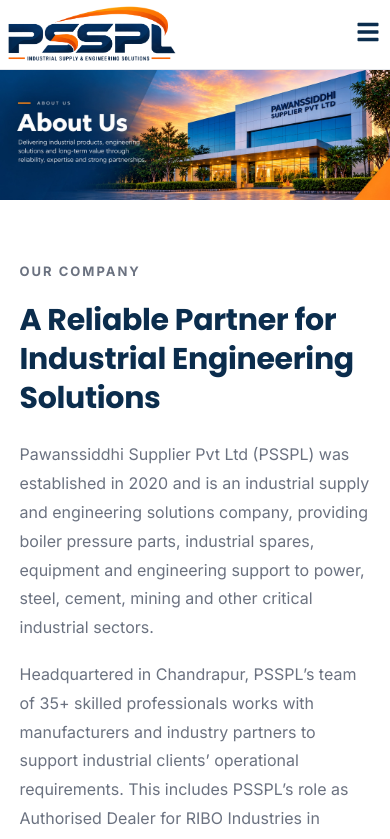
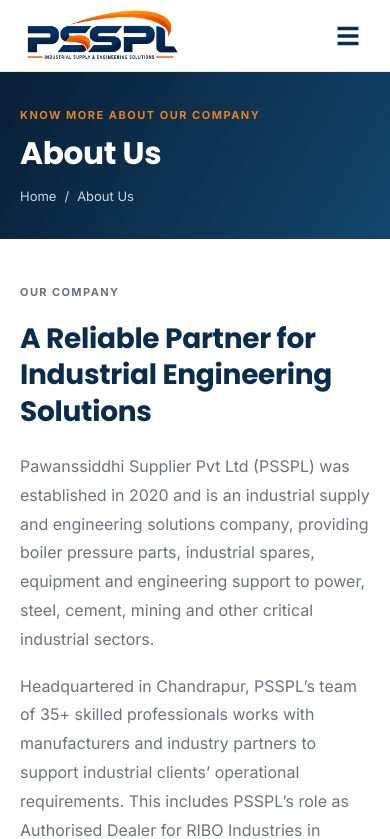
Before and after one commit to zankar21/New_psspl_website, a React (Vite) app: page /about in a window 390 px wide. Shown: the top 839 px of the page. Built offline with nearby package versions, Linux system fonts and the light colour scheme.

Commit message:
Improve mobile spacing navigation and readable page headers

```diff
--- a/src/components/common/PageHero.jsx
+++ b/src/components/common/PageHero.jsx
@@ -9,7 +9,11 @@
   if (artworkSrc) {
     return (
       <section className="page-hero page-hero--artwork" aria-label={title}>
-        <h1 className="page-hero-artwork-title">{title}</h1>
+        <div className="container page-hero-artwork-title">
+          <p className="page-hero-subtitle">{subtitle}</p>
+          <h1>{title}</h1>
+          <Breadcrumbs items={breadcrumbItems} />
+        </div>
         <img
           src={artworkSrc}
           alt=""
--- a/src/styles/responsive.css
+++ b/src/styles/responsive.css
@@ -1,3 +1,10 @@
+/* Keep shared content aligned when component styles set width: 100%. */
+.container.navbar-container,
+.container.hero-container {
+  width: 90%;
+  margin-inline: auto;
+}
+
 /* ========================================
    TABLET - 992px
 ======================================== */
@@ -558,3 +565,95 @@
   }
 
 }
+/* Phone layouts: readable headings, consistent gutters and comfortable controls. */
+@media (max-width: 600px) {
+  .container,
+  .container.navbar-container,
+  .container.hero-container {
+    width: calc(100% - 40px);
+    margin-inline: auto;
+  }
+
+  .navbar { height: 72px; }
+  .navbar-brand-image { width: 162px; }
+  .menu-toggle { display: inline-flex; }
+  .nav-menu { top: 72px; }
+  .nav-menu.active {
+    max-height: calc(100dvh - 72px);
+    overflow-y: auto;
+    padding: 12px 20px 20px;
+    box-shadow: 0 12px 24px rgba(11, 45, 77, 0.12);
+  }
+  .nav-menu a { min-height: 48px; padding: 12px 0; }
+  .nav-menu .contact-button { width: 100%; justify-content: center; }
+
+  .hero { min-height: 0; padding: 48px 0; }
+  .hero-overlay { background: rgba(6, 23, 41, 0.78); }
+  .hero-subtitle { font-size: 11px; line-height: 1.6; letter-spacing: 1.4px; margin-bottom: 16px; }
+  .hero h1 { font-size: clamp(30px, 8vw, 38px); line-height: 1.2; margin-bottom: 20px; }
+  .hero p { font-size: 16px; line-height: 1.7; margin-bottom: 26px; }
+  .hero-buttons { flex-direction: column; align-items: stretch; gap: 12px; }
+  .hero-buttons a { width: 100%; min-height: 48px; border-radius: 4px; }
+
+  /* Banner artwork contains small embedded type; show real text on phones. */
+  .page-hero.page-hero--artwork {
+    padding: 36px 0;
+    background: linear-gradient(120deg, #081f35, #12466e);
+    text-align: left;
+  }
+  .page-hero-artwork-image { display: none; }
+  .page-hero-artwork-title {
+    position: static;
+    height: auto;
+    padding: 0;
+    overflow: visible;
+    clip: auto;
+    white-space: normal;
+  }
+  .page-hero .page-hero-subtitle { font-size: 11px; line-height: 1.6; letter-spacing: 1.5px; margin-bottom: 10px; }
+  .page-hero h1 { font-size: clamp(28px, 8vw, 34px); line-height: 1.2; margin-bottom: 16px; }
+  .breadcrumb ol { justify-content: flex-start; flex-wrap: wrap; row-gap: 6px; }
+  .breadcrumb { font-size: 13px; }
+
+  .section { padding: 44px 0; }
+  .section-title h2,
+  .about-content h2,
+  .industries-served-header h2,
+  .contact-information h2,
+  .cta-container h2 { font-size: 28px; line-height: 1.3; }
+  .section-subtitle { font-size: 11px; letter-spacing: 1.4px; line-height: 1.6; }
+  .why-grid { gap: 24px; }
+  .features-grid { gap: 24px; }
+  .feature-item { gap: 12px; }
+  .industries-served-header { margin-bottom: 28px; }
+  .served-card { padding: 24px; }
+  .cta-section { padding: 40px 0; }
+  .cta-container { gap: 22px; }
+  .cta-section .btn-primary { width: 100%; white-space: normal; text-align: center; }
+  .cta-container > div { min-width: 0; }
+  .contact-grid { gap: 32px; }
+  .contact-form-wrapper { padding: 24px 18px; }
+  .contact-detail > div:last-child { min-width: 0; overflow-wrap: anywhere; }
+  .form-group input, .form-group textarea { min-width: 0; font-size: 16px; }
+  .contact-form-wrapper h2 { font-size: 23px; line-height: 1.3; }
+  .form-message, .contact-info a { overflow-wrap: anywhere; }
+  .footer .footer-grid { grid-template-columns: minmax(0, 1fr); gap: 28px; }
+  .footer-brand-image { width: 220px; }
+  .footer-column li a { min-height: 40px; align-items: center; }
+  .footer-column ul { gap: 2px; }
+}
+
+@media (prefers-reduced-motion: reduce) {
+  html { scroll-behavior: auto; }
+  .nav-menu { transition: none; }
+}
+@media (max-width: 1050px) {
+  .nav-menu { visibility: hidden; }
+  .nav-menu.active { visibility: visible; }
+  .nav-menu .contact-button.active { color: var(--white); }
+}
+
+@media (min-width: 601px) and (max-width: 1000px) {
+  .services-cta-inner { flex-direction: column; align-items: flex-start; }
+  .services-cta-actions { max-width: 100%; }
+}
```
